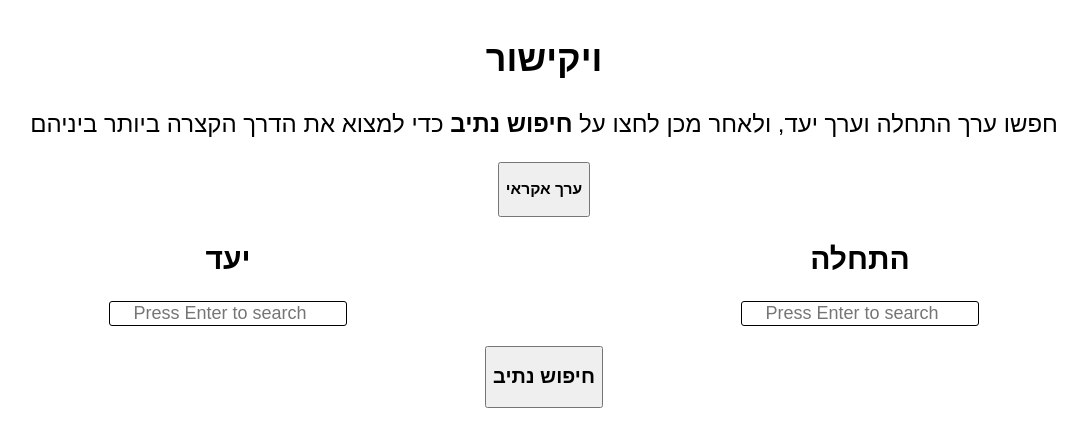
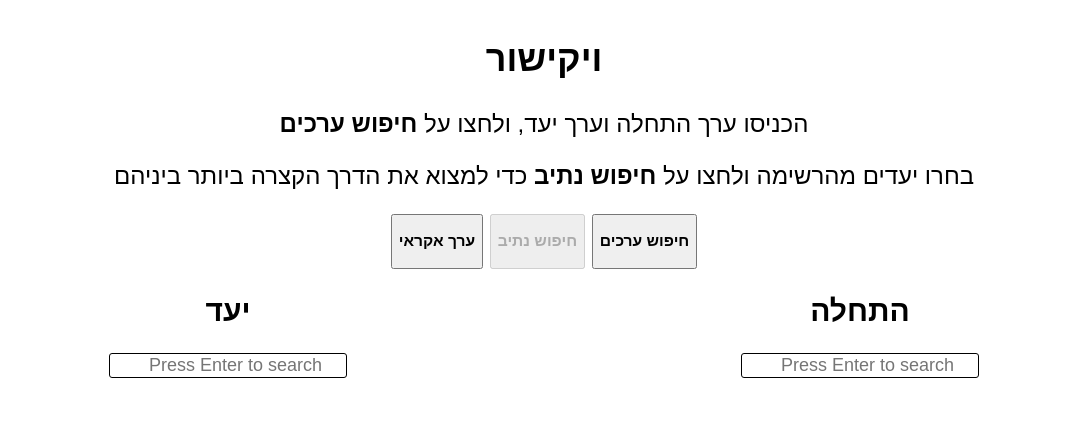
Before and after one commit to SHA65536/WikiLinkUI, a plain HTML site: page static/index.html in a window 1280 px wide. Shown: the whole page, without its empty margins (96-1183 px from the left). Drawn offline with Linux system fonts and the light colour scheme.

Commit message:
changed ui to look better

```diff
--- a/static/index.html
+++ b/static/index.html
@@ -8,7 +8,14 @@
     <div class="grid-container">
         <div class="header">
             <h2>ויקישור</h2>
-            <p>חפשו ערך התחלה וערך יעד, ולאחר מכן לחצו על <b>חיפוש נתיב</b> כדי למצוא את הדרך הקצרה ביותר ביניהם</p>
+            <p>הכניסו ערך התחלה וערך יעד, ולחצו על <b>חיפוש ערכים</b></p>
+            <p>בחרו יעדים מהרשימה ולחצו על <b>חיפוש נתיב</b> כדי למצוא את הדרך הקצרה ביותר ביניהם</p>
+            <button onclick="handleSubmitBoth()">
+                <h3>חיפוש ערכים</h3>
+            </button>
+            <button onclick="Search()" id="search-button" disabled>
+                <h3>חיפוש נתיב</h3>
+            </button>
             <button onclick="RandomArticle()">
                 <h3>ערך אקראי</h3>
             </button>
@@ -29,11 +36,6 @@
             </form>
             <section class="search-results" id="right-search-results"></section>
         </div>
-        <div class="bottom">
-            <button onclick="Search()">
-                <h2>חיפוש נתיב</h2>
-            </button>
-        </div>
     </div>
 </body>
 <script src="main.js"></script>
--- a/static/indexstyles.css
+++ b/static/indexstyles.css
@@ -16,24 +16,18 @@
   font-size: 20px;
 }
 
-.bottom {
-  grid-area: bottom;
-}
-
 .grid-container {
   display: grid;
   grid-auto-columns: minmax(0, 1fr);
   grid-auto-flow: column;
   grid-template-areas:
     'header header'
-    'left right'
-    'left right'
-    'bottom bottom'
-    'bottom bottom';
+    'left right';
 }
 
 .grid-container>div {
   text-align: center;
+  direction: rtl;
 }
 
 .search-input {
--- a/static/main.js
+++ b/static/main.js
@@ -5,7 +5,9 @@ const leftresults = document.getElementById('left-search-results');
 const rightresults = document.getElementById('right-search-results');
 
 const leftsearchform = document.getElementById('left-search-input');
-const rightsearchform = document.getElementById('right-search-input')
+const rightsearchform = document.getElementById('right-search-input');
+
+const searchbutton = document.getElementById('search-button');
 
 const wikiendpointSearch = `/search?q=`;
 const wikiendpointRandom = `/random`;
@@ -16,12 +18,18 @@ var selectedRight = false;
 leftform.addEventListener('submit', (event) => { event.preventDefault() });
 rightform.addEventListener('submit', (event) => { event.preventDefault() });
 
-leftsearchform.addEventListener('change', handleSubmitLeft);
-rightsearchform.addEventListener('change', handleSubmitRight);
+//leftsearchform.addEventListener('change', handleSubmitLeft);
+//rightsearchform.addEventListener('change', handleSubmitRight);
+
+// Handles both search of articles
+async function handleSubmitBoth() {
+    await handleSubmitLeft()
+    await handleSubmitRight()
+    searchbutton.disabled = true;
+}
 
 // Handles search of start article
 async function handleSubmitLeft(event) {
-    event.preventDefault();
     leftresults.innerHTML = '';
     selectedLeft = false;
     const inputVal = document.getElementById('left-search-input').value.trim();
@@ -36,7 +44,6 @@ async function handleSubmitLeft(event) {
 
 // Handles search of end article
 async function handleSubmitRight(event) {
-    event.preventDefault();
     rightresults.innerHTML = '';
     selectedRight = false;
     const inputVal = document.getElementById('right-search-input').value.trim();
@@ -64,7 +71,12 @@ async function handleSelect(event, side) {
         selectedRight = event.target;
         selectedRight.classList.toggle('selected-button');
     }
-    console.log(side, event);
+    if (selectedLeft != false && selectedRight != false) {
+        searchbutton.disabled = false;
+    } else {
+        searchbutton.disabled = true;
+    }
+    // console.log(side, event);
 }
 
 
```
